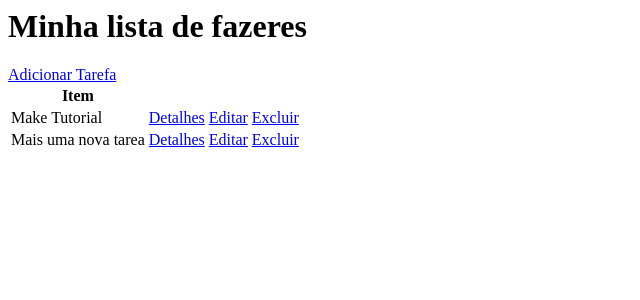
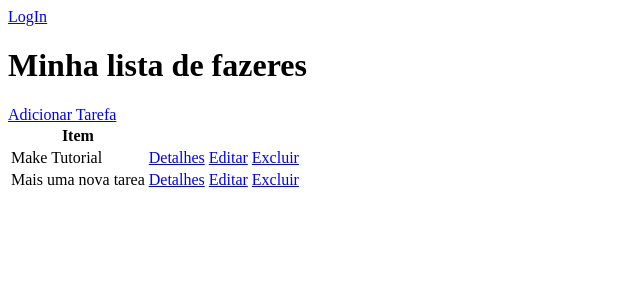
Before and after one commit to ErivanDev/ToDoApp, a Django app: page / in a window 1280 px wide. Shown: the top 300 px of the page, without its empty margins (0-640 px from the left). Run offline with Django 4.2, Linux system fonts and the light colour scheme; data comes from the database, SQL or seed files in the repository; both versions use the stored data as it was after the commit.

Commit message:
added login and logout

```diff
--- a/base/templates/base/task_list.html
+++ b/base/templates/base/task_list.html
@@ -1,3 +1,10 @@
+{% if request.user.is_authenticated %}
+    <p>{{request.user}}</p>
+    <a href="{% url 'logout' %}">LogOut</a>
+{% else %}
+    <a href="{% url 'login' %}">LogIn</a>
+{% endif %}
+
 <h1>Minha lista de fazeres</h1>
 <a href="{% url 'task-create' %}">Adicionar Tarefa</a>
 
--- a/base/urls.py
+++ b/base/urls.py
@@ -1,9 +1,14 @@
 from unicodedata import name
 from django.urls import path
 
-from .views import TaskList, TaskDetail, TaskCreate, TaskUpdate, TaskDelete
+from .views import TaskList, TaskDetail, TaskCreate, TaskUpdate, TaskDelete, CustomLoginView
+
+from django.contrib.auth.views import LogoutView
 
 urlpatterns = [
+    path('login/', LogoutView.as_view(next_page='login'), name='logout'),
+    path('logout/', CustomLoginView.as_view(), name='login'),
+
     path('', TaskList.as_view(), name='tasks'),
     path('task/<int:pk>/', TaskDetail.as_view(), name='task'),
     path('task-create', TaskCreate.as_view(), name='task-create'),
--- a/base/views.py
+++ b/base/views.py
@@ -6,9 +6,19 @@ from django.views.generic.detail import DetailView
 from django.views.generic.edit import CreateView, UpdateView, DeleteView
 from django.urls import reverse_lazy
 
+from django.contrib.auth.views import LoginView
+
 from .models import Task
 
 # Create your views here.
+
+class CustomLoginView(LoginView):
+    template_name = 'base/login.html'
+    fields = '__all__'
+    redirect_authenticated_user = True
+
+    def get_success_url(self):
+        return reverse_lazy('tasks')
 
 class TaskList(ListView):
     model = Task
```
Also changed, not shown: base/templates/base/login.html (added, +7 -0 lines), db.sqlite3.
